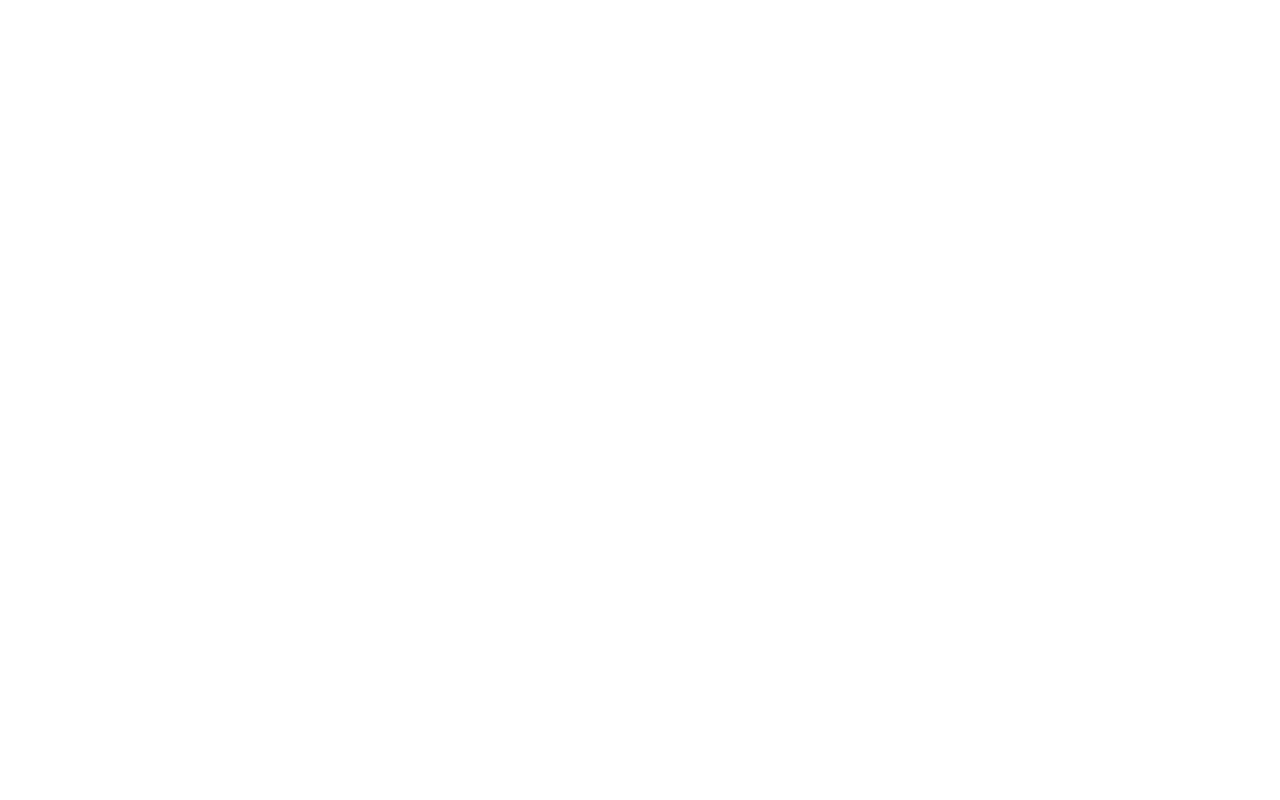
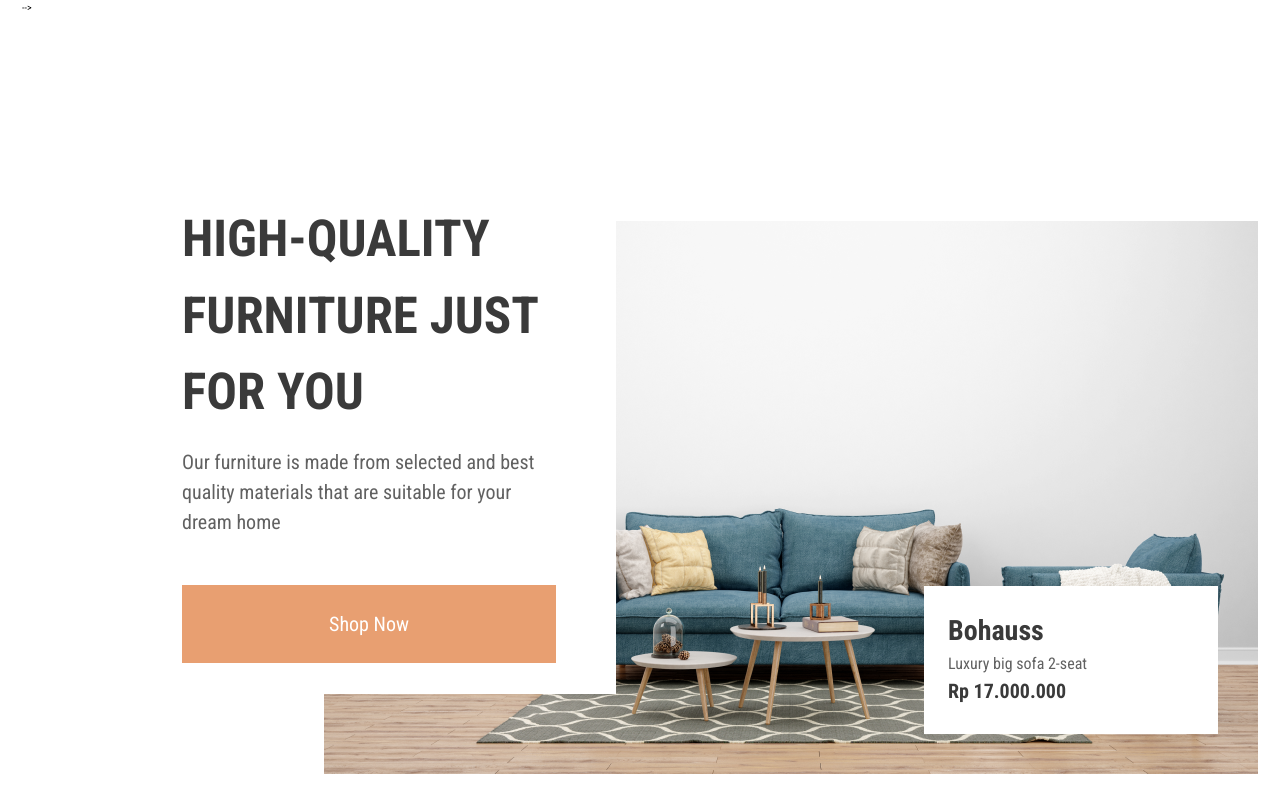
Before and after one commit to hemantaad/funiro, a plain HTML site: page index.html in a window 1280 px wide. Drawn offline with Linux system fonts and the light colour scheme; files whose address does not match are found by name.

Commit message:
WIP: Hero section.

```diff
--- a/css/styles.css
+++ b/css/styles.css
@@ -1,3 +1,15 @@
+:root {
+  --color-gray-1: #3a3a3a;
+  --color-gray-2: #616161;
+  --color-gray-3: #898989;
+  --color-gray-4: #b0b0b0;
+  --color-gray-5: #d8d8d8;
+  --color-light-bg: #f4f5f7;
+  --color-primary: #e89f71;
+  --color-green-accents: #2ec1ac;
+  --color-red-accents: #e97171;
+}
+
 *,
 *::before,
 *::after {
@@ -9,6 +21,7 @@
 body {
   line-height: 1.5;
   -webkit-font-smoothing: antialiased;
+  font-family: "Roboto Condensed";
 }
 img,
 picture,
@@ -33,3 +46,98 @@ h5,
 h6 {
   overflow-wrap: break-word;
 }
+
+html {
+  font-size: 62.5%;
+}
+
+.container {
+  max-width: 123.6rem;
+  margin: 0 auto;
+}
+
+.hero {
+  position: relative;
+  height: 77.4rem;
+}
+
+.hero__content {
+  position: absolute;
+  top: 14.1rem;
+  left: 10rem;
+  padding: 6rem;
+  width: 49.4rem;
+  height: 55.3rem;
+  background: #ffffff;
+}
+
+.hc__title {
+  font-weight: 700;
+  font-size: 5.1rem;
+  color: var(--color-gray-1);
+  margin-bottom: 1.6rem;
+  text-transform: uppercase;
+}
+
+.hc__text {
+  font-size: 2rem;
+  color: var(--color-gray-2);
+  margin-bottom: 4.8rem;
+}
+
+.hc__button {
+  width: 100%;
+  padding: 2.4rem 14rem;
+  font-size: 2rem;
+  color: #fff;
+  background: var(--color-primary);
+  border: 0;
+}
+
+.hero__badge {
+  position: absolute;
+  height: 14.8rem;
+  width: 29.4rem;
+  right: 4rem;
+  bottom: 4rem;
+  background: white;
+  padding: 2.4rem;
+}
+
+.hb__title {
+  font-weight: 700;
+  font-size: 2.8rem;
+  color: var(--color-gray-1);
+}
+
+.hb__text {
+  font-size: 1.6rem;
+  color: var(--color-gray-2);
+}
+
+.hb__price {
+  font-weight: 700;
+  font-size: 2rem;
+  color: var(--color-gray-1);
+}
+
+.hero_img_center {
+  position: absolute;
+  right: 0;
+  bottom: 0;
+  z-index: -1;
+}
+
+.hero_img_right {
+  position: absolute;
+  right: -96.9rem;
+  bottom: 0;
+  z-index: -1;
+}
+
+.hero_img_left {
+  position: absolute;
+  right: 96.3rem;
+  bottom: 0;
+  z-index: -1;
+}
--- a/index.html
+++ b/index.html
@@ -3,12 +3,38 @@
   <head>
     <meta charset="UTF-8" />
     <meta name="viewport" content="width=device-width, initial-scale=1.0" />
+    <link rel="preconnect" href="https://fonts.googleapis.com" />
+    <link rel="preconnect" href="https://fonts.gstatic.com" crossorigin />
+    <link
+      href="https://fonts.googleapis.com/css2?family=Roboto+Condensed:wght@300;400;700&display=swap"
+      rel="stylesheet"
+    />
     <link rel="stylesheet" href="css/styles.css" />
     <title>Funiro</title>
   </head>
   <body>
     <header></header>
-    <main></main>
+    <main>
+      <div class="hero container">
+        <div class="hero__content">
+          <h1 class="hc__title">High-Quality Furniture Just For You</h1>
+          <p class="hc__text">
+            Our furniture is made from selected and best quality materials that
+            are suitable for your dream home
+          </p>
+          <button class="hc__button">Shop Now</button>
+        </div>
+        <div class="hero__badge">
+          <p class="hb__title">Bohauss</p>
+          <p class="hb__text">Luxury big sofa 2-seat</p>
+          <p class="hb__price">Rp 17.000.000</p>
+        </div>
+        <!-- <!-- <img class="hero_img_left" src="images/hero_img_left.png" alt="" /> -->
+        <img class="hero_img_center" src="images/hero_img_center.png" alt="" />
+        <!-- <img class="hero_img_right" src="images/hero_img_right.png" alt="" /> -->
+        -->
+      </div>
+    </main>
     <footer></footer>
     <script src="script.js"></script>
   </body>
```
Also changed, not shown: images/hero_img_center.png (added), images/hero_img_left.png (added), images/hero_img_right.png (added).
